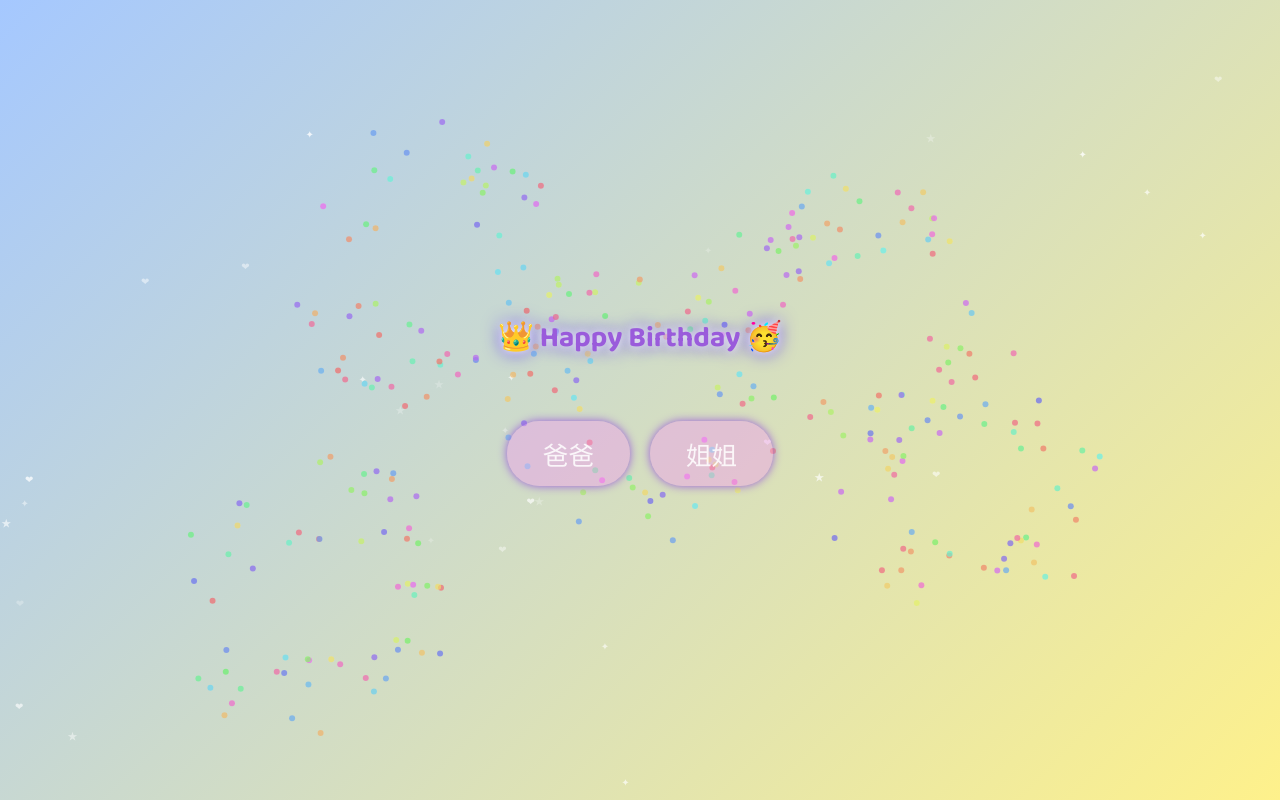
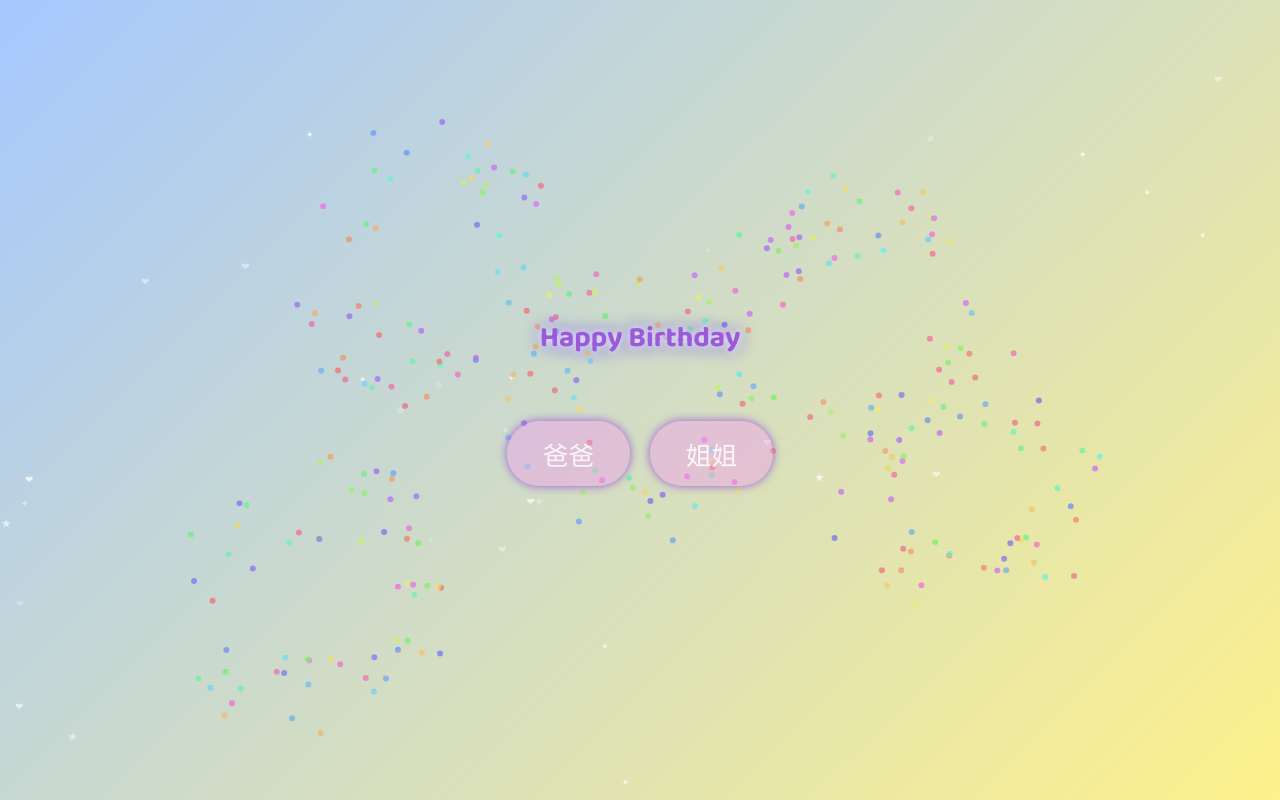
Before and after one commit to Isabella094/birthday, a plain HTML site: page index.html in a window 1280 px wide. Drawn offline with Linux system fonts and the light colour scheme.

Commit message:
Update index.html

```diff
--- a/index.html
+++ b/index.html
@@ -111,7 +111,7 @@
 
   <canvas id="bgCanvas"></canvas>
 
-  <h6 id="birthdayText"> 👑 Happy Birthday 🥳 </h6>
+  <h2 id="birthdayText"> Happy Birthday </h2>
 
   <div class="button-container hidden">
     <button class="person-btn" id="dadBtn">爸爸</button>
```
